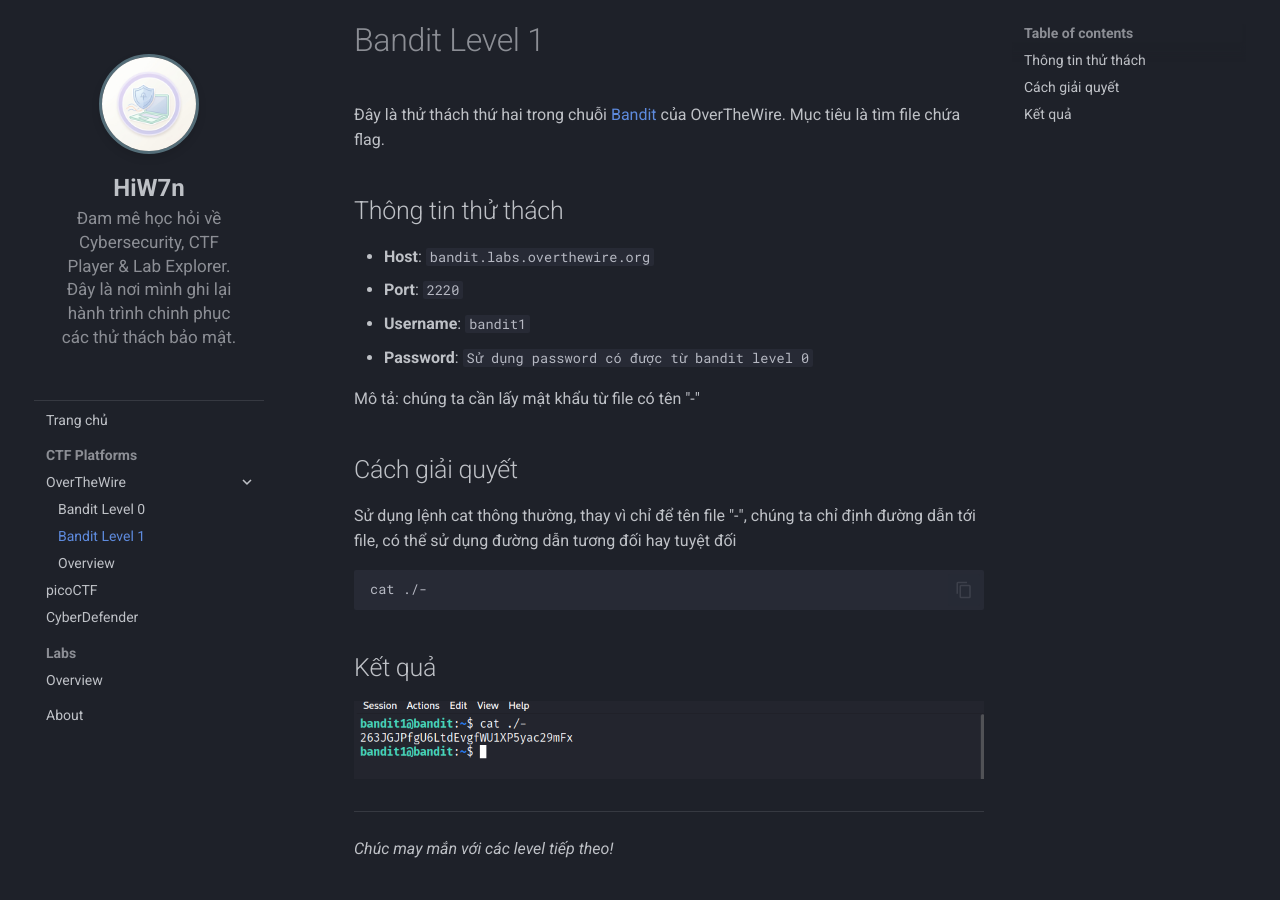
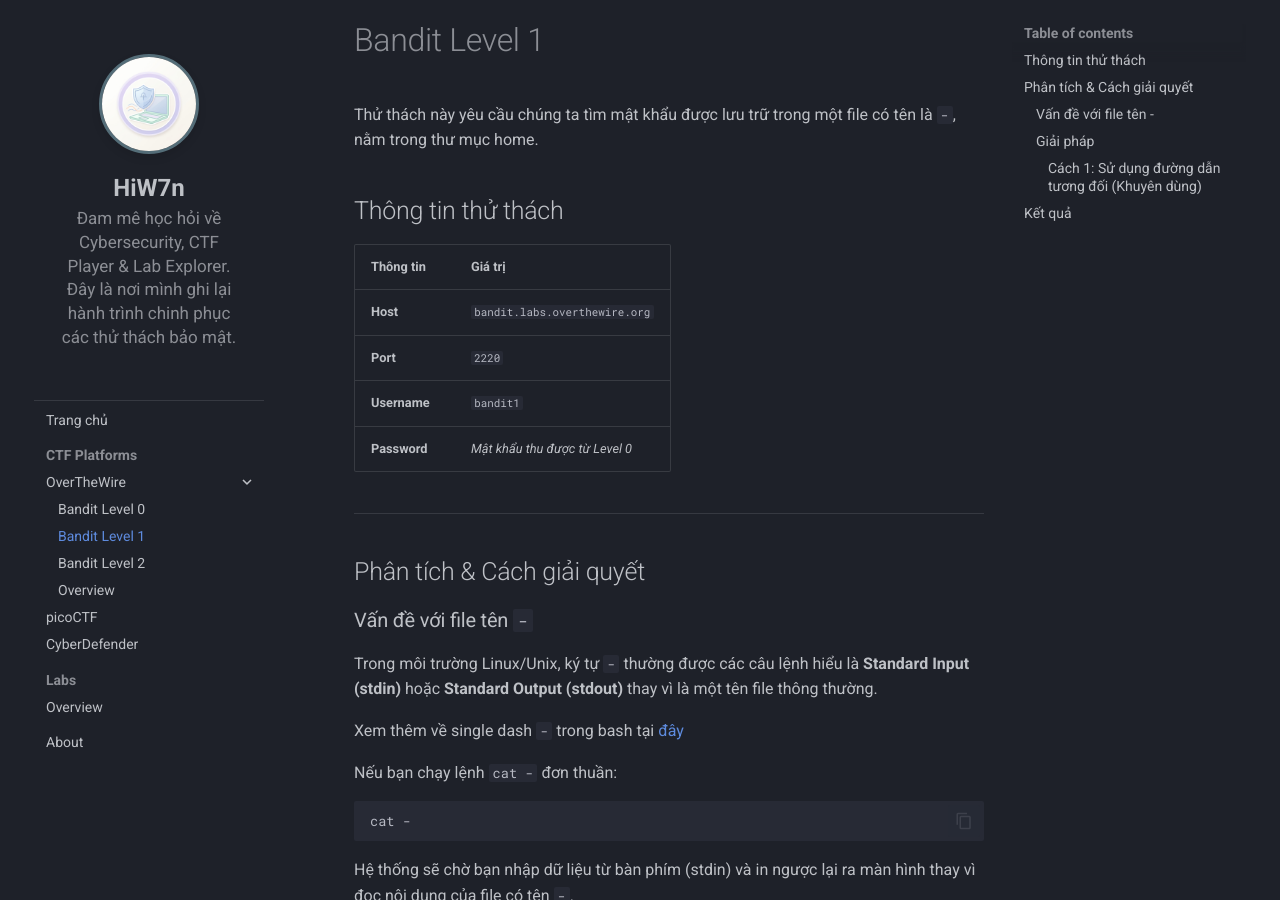
Before and after one commit to helomyname234/WriteUp-Blog, an MkDocs documentation site: the page built from docs/ctf/overthewire/bandit-1.md, in a window 1280 px wide and 900 px high. Built offline with MkDocs 1.6.1 and Material for MkDocs 9.7.7, drawn with Linux system fonts in a browser that asks for light colours; some of the changed text lies outside the part shown.

Commit message:
bandit 2 updated

````diff
--- a/docs/ctf/overthewire/bandit-1.md
+++ b/docs/ctf/overthewire/bandit-1.md
@@ -1,17 +1,35 @@
 # Bandit Level 1
 
-Đây là thử thách thứ hai trong chuỗi [Bandit](https://overthewire.org/wargames/bandit/) của OverTheWire. Mục tiêu là tìm file chứa flag.
+Thử thách này yêu cầu chúng ta tìm mật khẩu được lưu trữ trong một file có tên là `-`, nằm trong thư mục home.
 
 ## Thông tin thử thách
-- **Host**: `bandit.labs.overthewire.org`
-- **Port**: `2220`
-- **Username**: `bandit1`
-- **Password**: `Sử dụng password có được từ bandit level 0`
+| Thông tin | Giá trị |
+| :--- | :--- |
+| **Host** | `bandit.labs.overthewire.org` |
+| **Port** | `2220` |
+| **Username** | `bandit1` |
+| **Password** | *Mật khẩu thu được từ Level 0* |
 
-Mô tả: chúng ta cần lấy mật khẩu từ file có tên "-"
+---
 
-## Cách giải quyết
-Sử dụng lệnh cat thông thường, thay vì chỉ để tên file "-", chúng ta chỉ định đường dẫn tới file, có thể sử dụng đường dẫn tương đối hay tuyệt đối
+## Phân tích & Cách giải quyết
+
+### Vấn đề với file tên `-`
+Trong môi trường Linux/Unix, ký tự `-` thường được các câu lệnh hiểu là **Standard Input (stdin)** hoặc **Standard Output (stdout)** thay vì là một tên file thông thường.
+
+Xem thêm về single dash `-` trong bash tại [đây](https://linuxvox.com/blog/bash-difference-between-and-options/)
+
+Nếu bạn chạy lệnh `cat -` đơn thuần:
+```bash
+cat -
+```
+Hệ thống sẽ chờ bạn nhập dữ liệu từ bàn phím (stdin) và in ngược lại ra màn hình thay vì đọc nội dung của file có tên `-`.
+
+### Giải pháp
+Để xử lý các file có tên đặc biệt (bắt đầu bằng dấu gạch ngang hoặc chỉ bao gồm dấu gạch ngang), chúng ta cần chỉ định **đường dẫn (path)** rõ ràng để hệ thống không nhầm lẫn giữa tên file và tham số của lệnh.
+
+#### Cách 1: Sử dụng đường dẫn tương đối (Khuyên dùng)
+Sử dụng `./` để chỉ định file nằm ở thư mục hiện hành:
 ```bash
 cat ./-
 ```
--- a/mkdocs.yml
+++ b/mkdocs.yml
@@ -53,6 +53,7 @@
     - OverTheWire:
       - Bandit Level 0: ctf/overthewire/bandit-0.md
       - Bandit Level 1: ctf/overthewire/bandit-1.md
+      - Bandit Level 2: ctf/overthewire/bandit-2.md
       - Overview: ctf/overthewire/index.md
     - picoCTF: ctf/picoctf/index.md
     - CyberDefender: ctf/cyberdefender/index.md
````
Also changed, not shown: docs/ctf/overthewire/bandit-0.md (+14 -10 lines), docs/ctf/overthewire/bandit-2.md (added, +51 -0 lines), docs/assets/images/ctf/overthewire/bandit2/goal.png (added), docs/assets/images/ctf/overthewire/bandit2/result.png (added).
